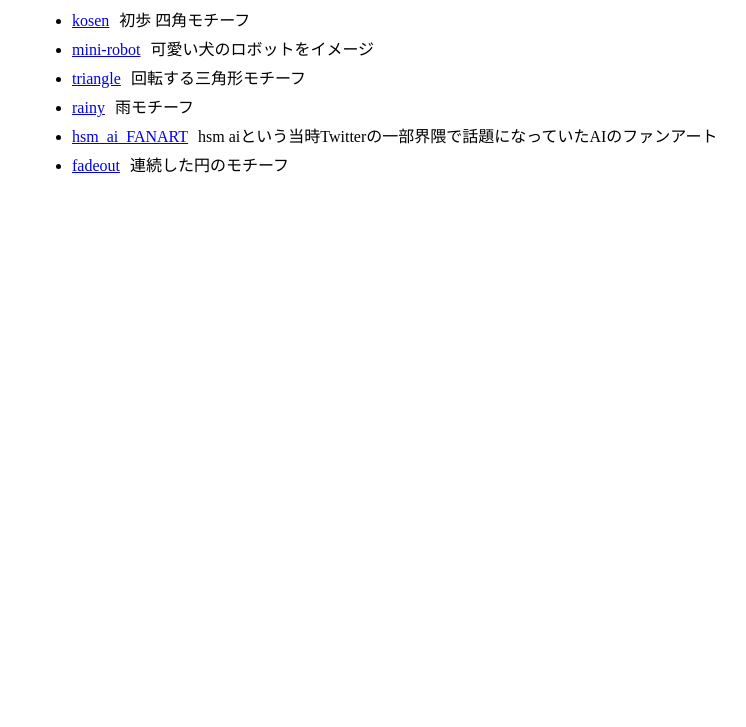
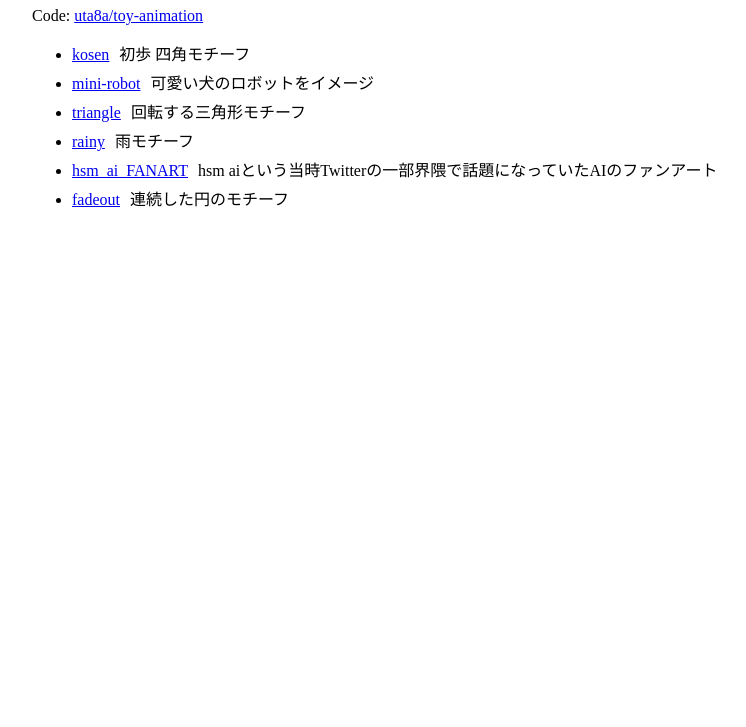
Before and after one commit to uta8a/toy-animation, a plain HTML site: page index.html in a window 1280 px wide. Shown: the part 73-800 px from the top of the page, without its empty margins (8-754 px from the left). Drawn offline with Linux system fonts and the light colour scheme.

Commit message:
chore: add code link

```diff
--- a/index.html
+++ b/index.html
@@ -8,6 +8,7 @@
     <body>
         <div class="container">
             <h1>Toy animation</h1>
+            <p>Code: <a href="https://github.com/uta8a/toy-animation">uta8a/toy-animation</a></p>
             <ul>
                 <li><a href="./kosen/kosen.html">kosen</a><span>初歩 四角モチーフ</span></li>
                 <li><a href="./mini-robot/mini-robot.html">mini-robot</a><span>可愛い犬のロボットをイメージ</span></li>
```
